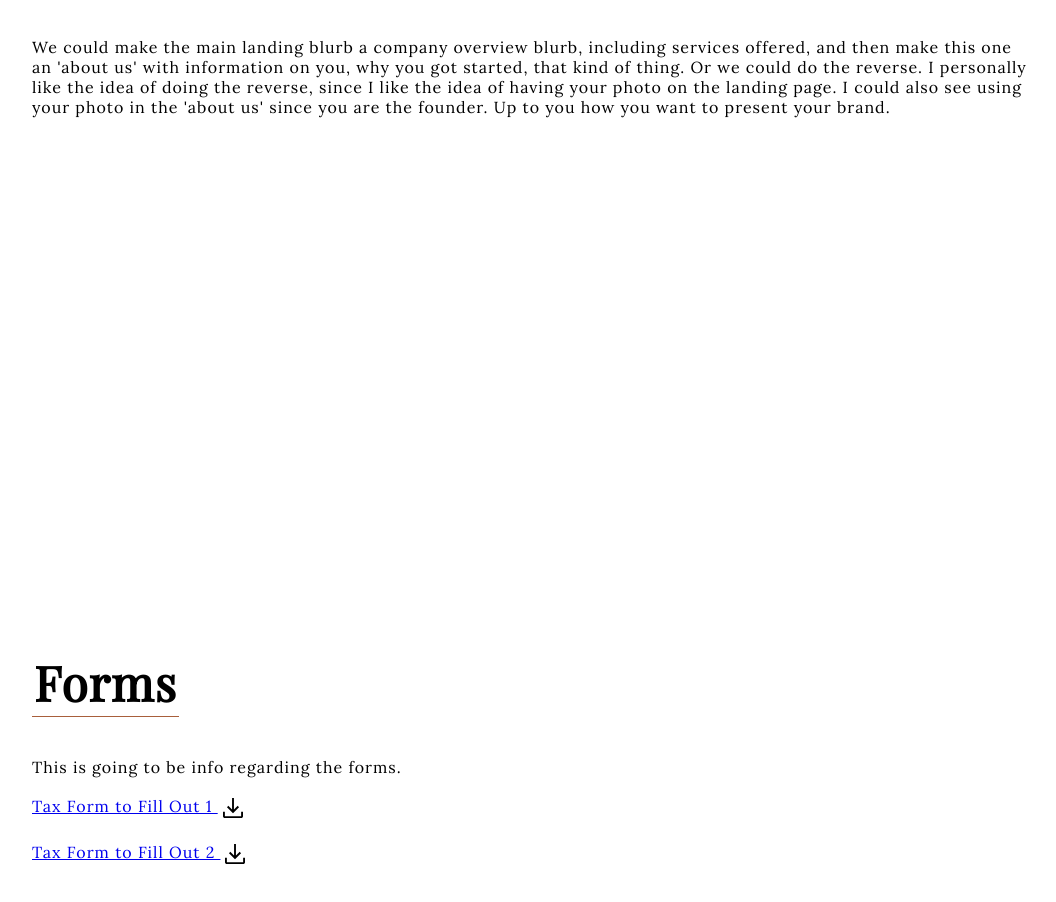
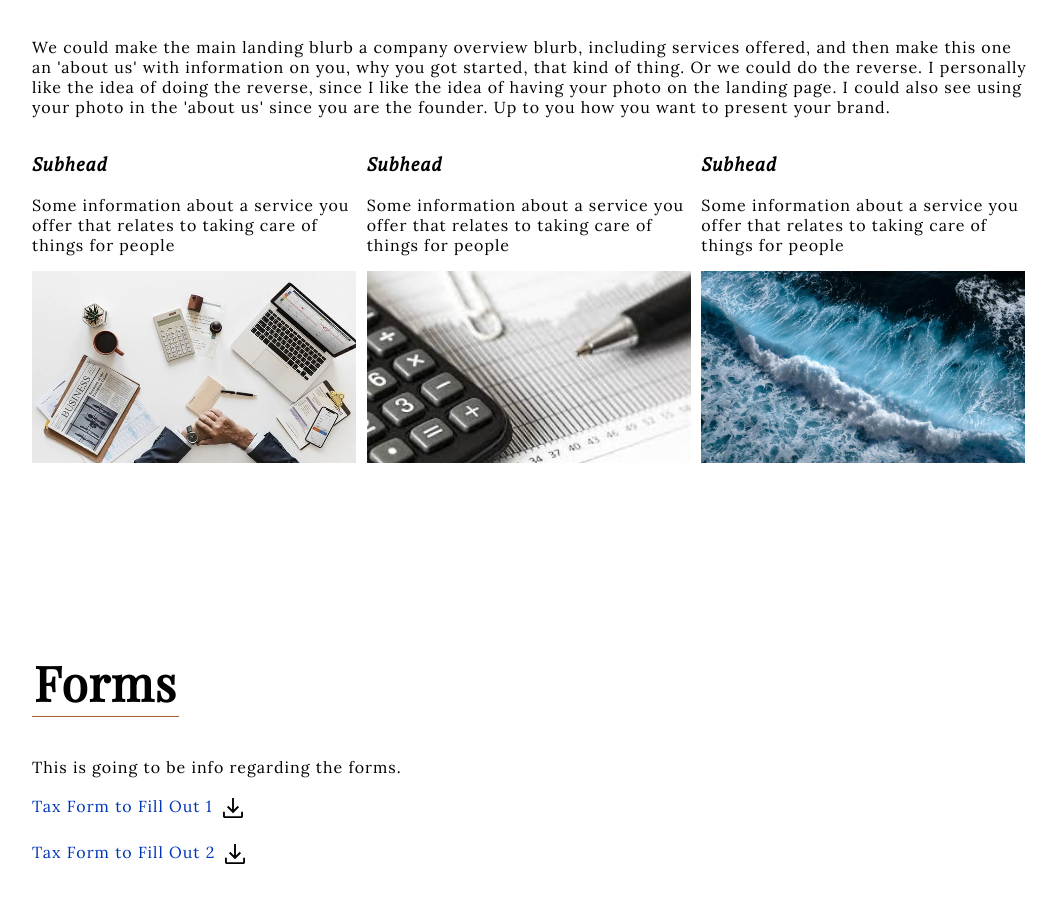
Before and after one commit to campbellrachelk/madd, a plain HTML site: page index.html in a window 1280 px wide. Shown: the part 880-1782 px from the top of the page, without its empty margins (108-1164 px from the left). Drawn offline with nearby package versions, Linux system fonts and the light colour scheme.

Commit message:
Update index.html

```diff
--- a/index.html
+++ b/index.html
@@ -39,6 +39,12 @@
         margin:0 auto;
     }
 
+
+    .blurbs img {
+        margin:unset;
+        width:98%;
+    }
+
     .forms img {
         display: inline;
         max-width: 30px;
@@ -56,13 +62,13 @@
         margin: 10px;
     }
 
-    nav li a {
-        text-decoration: none;
-        color: #1b3fa8;
+    nav {
+
     }
 
-    nav {
-
+    a {
+        color:#0034BB;
+        text-decoration:none;
     }
 
     .portrait {
@@ -130,6 +136,18 @@
 
 
     @media only screen and (min-width:600px) {
+        article.blurbs {
+            display: grid;
+            grid-template-columns: 1fr 1fr 1fr;
+            grid-gap: 4px;
+        }
+
+        .blurbs {
+            height: 330px;
+            overflow: hidden;
+        }
+
+
         nav ul {
             text-align: right;
             align-self: center;
@@ -205,6 +223,26 @@
         <section id="about">
             <h2>Our Story</h2>
             <p>We could make the main landing blurb a company overview blurb, including services offered, and then make this one an 'about us' with information on you, why you got started, that kind of thing. Or we could do the reverse. I personally like the idea of doing the reverse, since I like the idea of having your photo on the landing page. I could also see using your photo in the 'about us' since you are the founder. Up to you how you want to present your brand.</p>
+
+           <article class="blurbs">
+                <div class="blurb">
+                    <h3 class="subhead">Subhead</h3>
+                    <p>Some information about a service you offer that relates to taking care of things for people</p>
+                    <img src="accountant.webp" alt="accountant">
+                </div>
+
+                <div class="blurb">
+                    <h3 class="subhead">Subhead</h3>
+                    <p>Some information about a service you offer that relates to taking care of things for people</p>
+                    <img src="tax1.jpeg" alt="tax">
+                </div>
+
+                <div class="blurb">
+                    <h3 class="subhead">Subhead</h3>
+                    <p>Some information about a service you offer that relates to taking care of things for people</p>
+                    <img src="ocean.jpeg" alt="ocean">
+                </div>
+            </article>
         </section>
 
 
```
